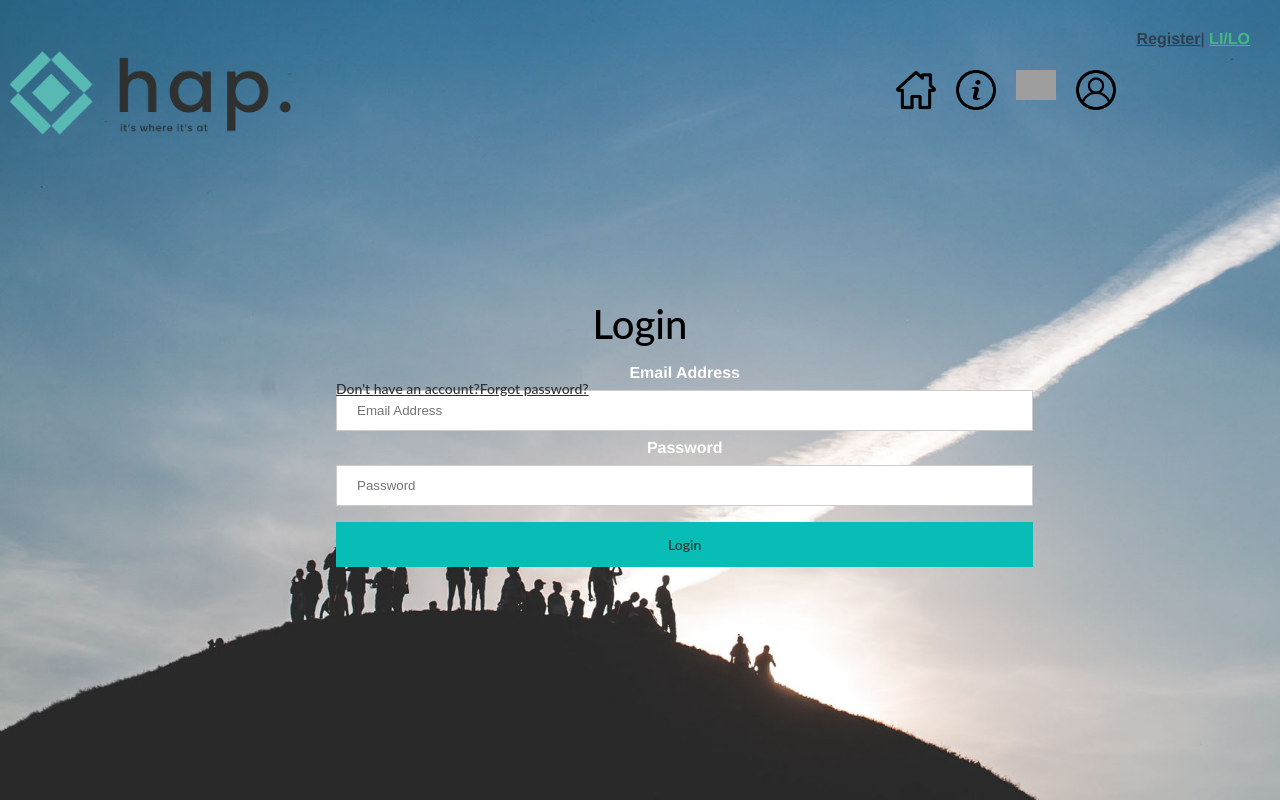
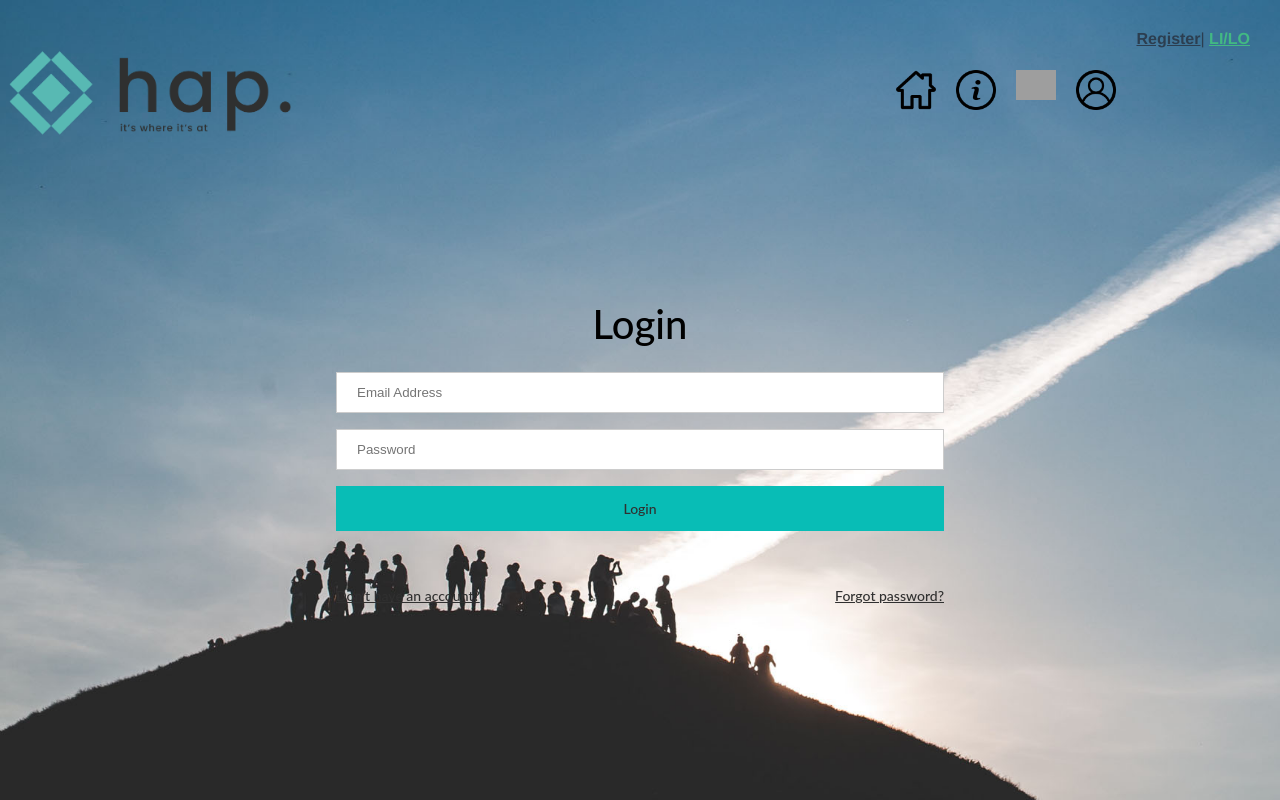
Before and after one commit to thomasking135/yoobee_JS_Framework_Assignment, a Vue app: page /login in a window 1280 px wide. Built offline with nearby package versions, Linux system fonts and the light colour scheme; grey boxes are pictures that could not be loaded.

Commit message:
Changed class names to be more specific

```diff
--- a/src/views/LoginView.vue
+++ b/src/views/LoginView.vue
@@ -3,18 +3,15 @@
     <div class="login">
     <h1>Login</h1>
 
-    <form>
-      <div class="container">
-        <label for="email"><b>Email Address</b></label>
-        <input type="text" placeholder="Email Address" name="email" required>
-
-        <label for="psw"><b>Password</b></label>
-        <input type="password" placeholder="Password" name="psw" required>
+    <form class="loginForm">
+      <div class="loginForm__container">
+        <input class="loginFormInput" type="text" placeholder="Email Address" name="email" required>
+        <input class="loginFormInput" type="password" placeholder="Password" name="psw" required>
 
         <button type="submit" id="submitLogin">Login</button>
       </div>
 
-      <div class="container">
+      <div class="loginForm__container">
         <span class="signUp"><a href="/register">Don't have an account?</a></span>
         <span class="psw"><a href="/register">Forgot password?</a></span>
       </div>
@@ -48,17 +45,22 @@ h1{
   margin-right: 25%;
 }
 
+.loginForm__container {
+  padding: 16px;
+  border: none;
+}
+
 .background-image {
   background-size: cover;
   width: 100%;
   height: 100vh;
 }
 
-form {
+.loginForm {
   border: none;
 }
 
-input[type=text], input[type=password] {
+.loginFormInput {
   width: 100%;
   padding: 12px 20px;
   margin: 8px 0;
@@ -104,11 +106,6 @@ input[type=text], input[type=password] {
   width: auto;
   padding: 10px 18px;
   background-color: transparent;
-}
-
-.container {
-  padding: 16px;
-  border: none;
 }
 
 span.psw {
--- a/src/views/RegisterView.vue
+++ b/src/views/RegisterView.vue
@@ -2,16 +2,16 @@
   <div class="background-image" :style="{ backgroundImage: 'url(' + backgroundUrl + ')' }">
     <div class="register">
       <h1>Sign Up</h1>
-      <form>
-        <div class="container">
-          <input type="text" placeholder="Email Address" name="email" required>
-          <input type="password" placeholder="Password" name="psw" required>
-          <input type="password" placeholder="Password" name="psw" required>
+      <form class="registerForm">
+        <div class="registerForm__container">
+          <input class="registerFormInput" type="text" placeholder="Email Address" name="email" required>
+          <input class="registerFormInput" type="password" placeholder="Password" name="psw" required>
+          <input class="registerFormInput" type="password" placeholder="Confirm Password" name="psw" required>
 
-          <button type="submit" id="submit">Sign Up</button>
+          <button type="submit" id="submitSignUp">Sign Up</button>
         </div>
 
-        <div class="container">
+        <div class="registerForm__container">
            <span class="account"><a href="/login">Already have an account?</a></span>
         </div>
 
@@ -50,11 +50,17 @@ h1{
   height: 100vh;
 }
 
-form {
+.registerForm {
   border: none;
-  }
+}
 
-input[type=text], input[type=password] {
+.registerForm__container{
+  padding: 16px;
+  border: none;
+}
+
+
+.registerFormInput {
   width: 100%;
   padding: 12px 20px;
   margin: 8px 0;
@@ -63,7 +69,7 @@ input[type=text], input[type=password] {
   box-sizing: border-box;
 }
 
-#submit {
+#submitSignUp {
   background-color: #08BDB6;
   text-align: center;
   font-size: 14px;
@@ -100,12 +106,6 @@ input[type=text], input[type=password] {
   width: auto;
   padding: 10px 18px;
   background-color: transparent;
-}
-
-
-.container {
-  padding: 16px;
-  border: none;
 }
 
 span.psw {
```
